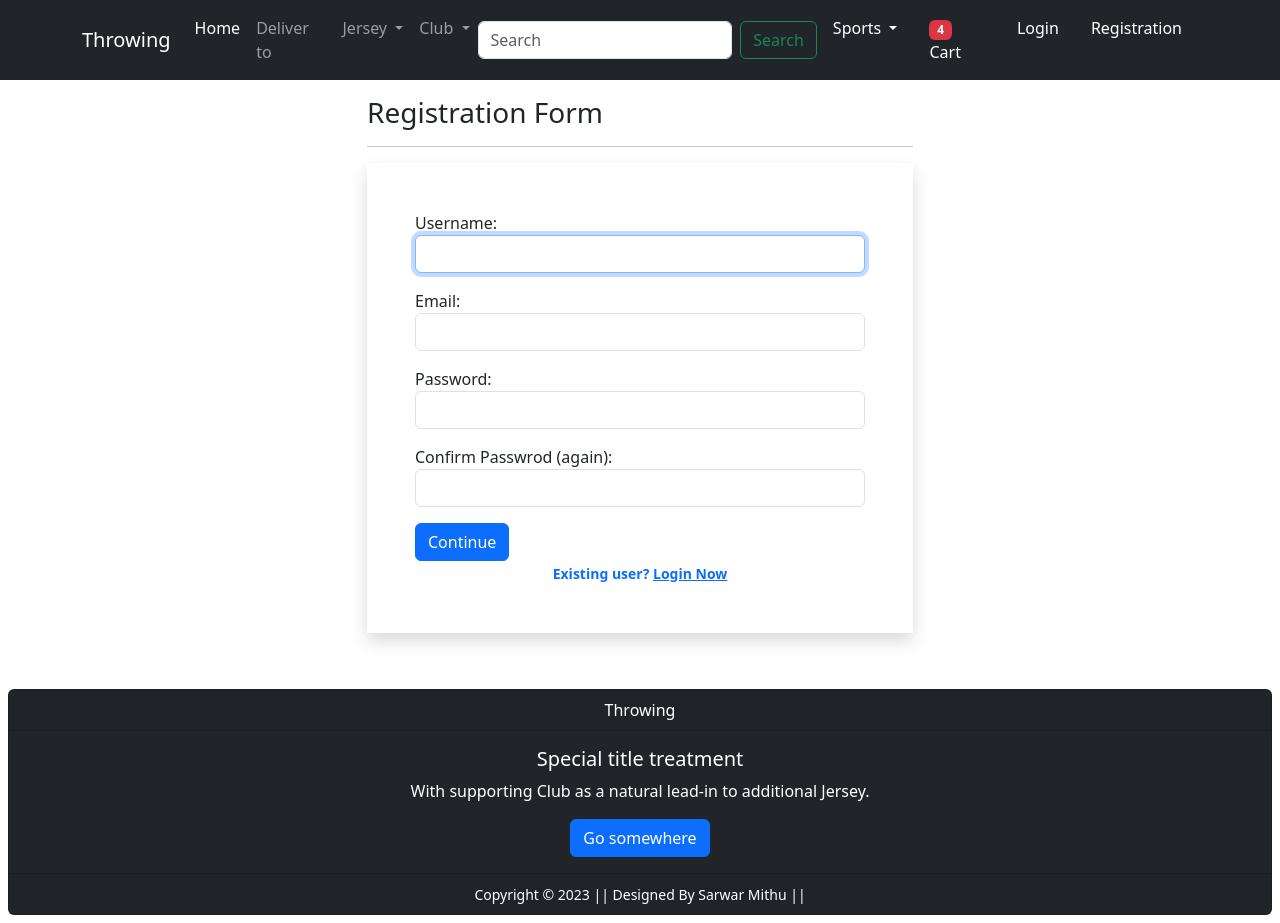
After one commit to sarwar-mirza/Ecommerce-site, a Django app: page /registration/ in a window 1280 px wide. The commit adds this page. Run offline with Django 4.2, Linux system fonts and the light colour scheme; some libraries are stand-ins or nearby versions.

Commit message:
Registration Form using UserCreationFrom, Messages FrameWork

```diff
--- /dev/null
+++ b/app/forms.py
@@ -0,0 +1,21 @@
+from django import forms
+from django.contrib.auth.models import User
+from django.contrib.auth.forms import UserCreationForm
+
+
+class CustomerRegistrationForm(UserCreationForm):
+    password1 = forms.CharField(label='Password', widget=forms.PasswordInput(attrs={'class': 'form-control'}))
+    password2 = forms.CharField(label='Confirm Passwrod (again)', widget=forms.PasswordInput(attrs={'class': 'form-control'}))
+
+    class Meta:
+        model = User
+        fields = ['username', 'email', 'password1', 'password2']
+
+        labels = {
+            'email': 'Email'
+        }
+
+        widgets = {
+            'email': forms.EmailInput(attrs={'class': 'form-control'}),
+            'username': forms.TextInput(attrs={'class': 'form-control'},)
+        }
--- a/app/templates/app/navbar.html
+++ b/app/templates/app/navbar.html
@@ -68,7 +68,7 @@
                    <a href="#" class="nav-link text-white">Login</a>
                   </li>
                   <li class="nav-item mx-2">
-                   <a href="#" class="nav-link text-white">Registration</a>
+                   <a href="{% url 'registration' %}" class="nav-link text-white">Registration</a>
                   </li>
                 </ul>
             </div>
--- /dev/null
+++ b/app/templates/app/registrationform.html
@@ -0,0 +1,44 @@
+{% extends 'app/base.html' %}
+{% load static %}
+
+{% block title %}Registration Form{% endblock title %}
+
+{% block content %}
+<div class="container">
+    <div class="row my-3">
+        <div class="col-sm-6 offset-sm-3">
+            <h3>Registration Form</h3>
+            <hr>
+            <form action="" method="POST" novalidate class="shadow p-5">
+                {% csrf_token %}
+
+                <!--MESSAGE FRAMEWORK-->
+                {% if messages %}
+                {% for message in messages %}
+                <p {% if message.tags %} class="alert alert-{{message.tags}} mb-5" {% endif %}>{{message}}</p>
+                {% endfor %}
+                {% endif %}
+
+
+                {% for fm in form %}
+                <div class="form-group mb-3">
+                    {{fm.label_tag}} {{fm}} <small class="text-danger">{{fm.errors|striptags}}</small>
+                </div>
+                {% endfor %}
+                <input type="submit" value="Continue" class="btn btn-primary"> <br>
+
+                <div class="text-center text-primary fw-bold"><small>Existing user? <a href="">Login Now</a></small>
+                </div>
+
+                <!--NON FORM FIELD ERRORS-->
+                {% if form.non_field_errors %}
+                {% for error in form.non_field_errors %}
+                <p class="alert alert-danger my-3">{{error}}</p>
+                {% endfor %}
+                {% endif %}
+            </form>
+
+        </div>
+    </div>
+</div>
+{% endblock content %}
--- a/app/urls.py
+++ b/app/urls.py
@@ -21,5 +21,8 @@ urlpatterns = [
     path('allproduct/', views.allproduct, name='allproduct'),
 
 
+    path('registration/', views.RegistrationFormView.as_view(), name='registration'),
+
+
 
 ] + static(settings.MEDIA_URL, document_root = settings.MEDIA_ROOT)
--- a/app/views.py
+++ b/app/views.py
@@ -1,6 +1,8 @@
 from django.shortcuts import render
 from django.views import View
-from .models import Customer, Product, Cart, OderPlaced
+from .models import Customer, Product, Cart, OderPlaced, User
+from .forms import CustomerRegistrationForm
+from django.contrib import messages
 
 
 
@@ -79,3 +81,21 @@ def cricket(request, data=None):
 def allproduct(request):
     allprod = Product.objects.all()
     return render(request, 'app/allproduct.html', {'allproduct':allprod})
+
+
+
+#CUSTOMER REGISTRATION FORM
+
+class RegistrationFormView(View):
+    def get(self, request):
+        fm = CustomerRegistrationForm()
+        return render(request, 'app/registrationform.html', {'form':fm})
+
+    def post(self, request):
+        fm = CustomerRegistrationForm(request.POST)
+
+        if fm.is_valid():
+            messages.success(request, "Congratulations your account has been created successfully !!!")
+            fm.save()
+
+        return render(request, 'app/registrationform.html', {'form':fm})
```
Also changed, not shown: db.sqlite3.
